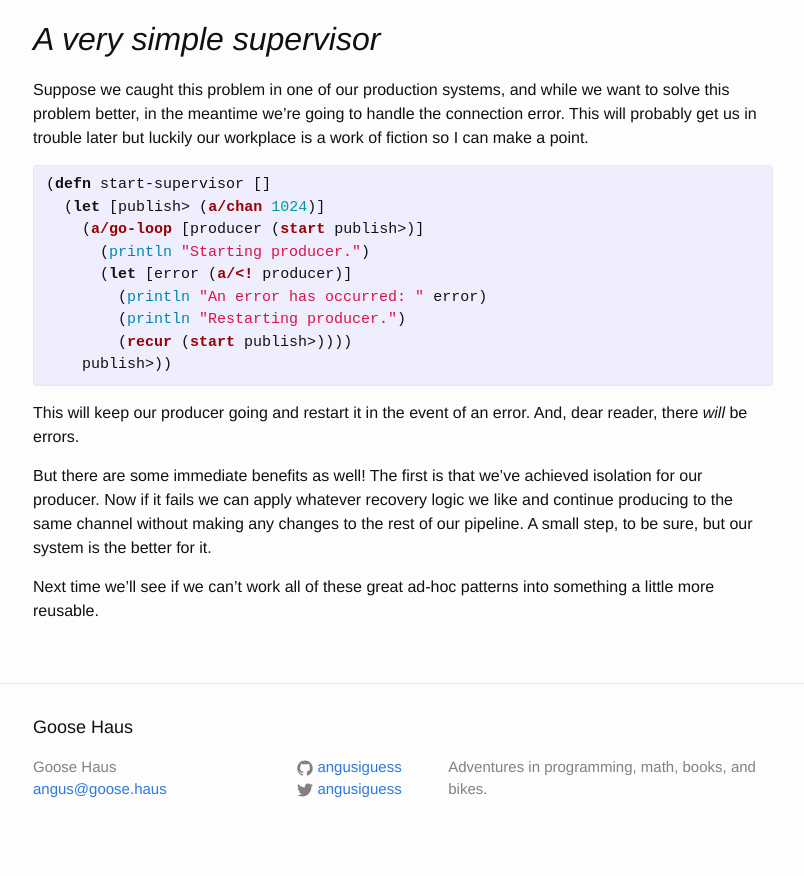
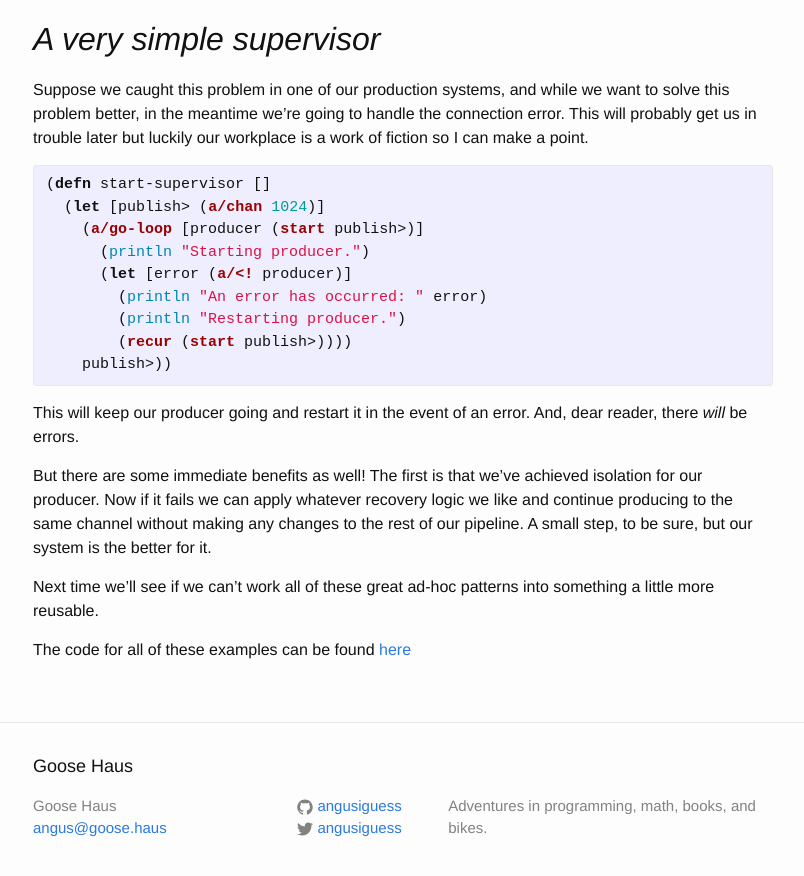
Before and after one commit to angusiguess/angusiguess.github.io-archive, a Jekyll site: the page built from _posts/2016-04-04-producers-and-error-handling.markdown, in a window 1280 px wide and 900 px high, scrolled down 3965 px. Shown: the top 876 px of the window, without its empty margins (237-1041 px from the left). Built offline with Jekyll 4.4.1, drawn with Linux system fonts in a browser that asks for light colours.

Commit message:
Add a link

```diff
--- a/_posts/2016-04-04-producers-and-error-handling.markdown
+++ b/_posts/2016-04-04-producers-and-error-handling.markdown
@@ -206,3 +206,5 @@ but our system is the better for it.
 
 Next time we'll see if we can't work all of these great ad-hoc patterns into something a little
 more reusable.
+
+The code for all of these examples can be found [here](https://github.com/angusiguess/async-blog-code)
```
